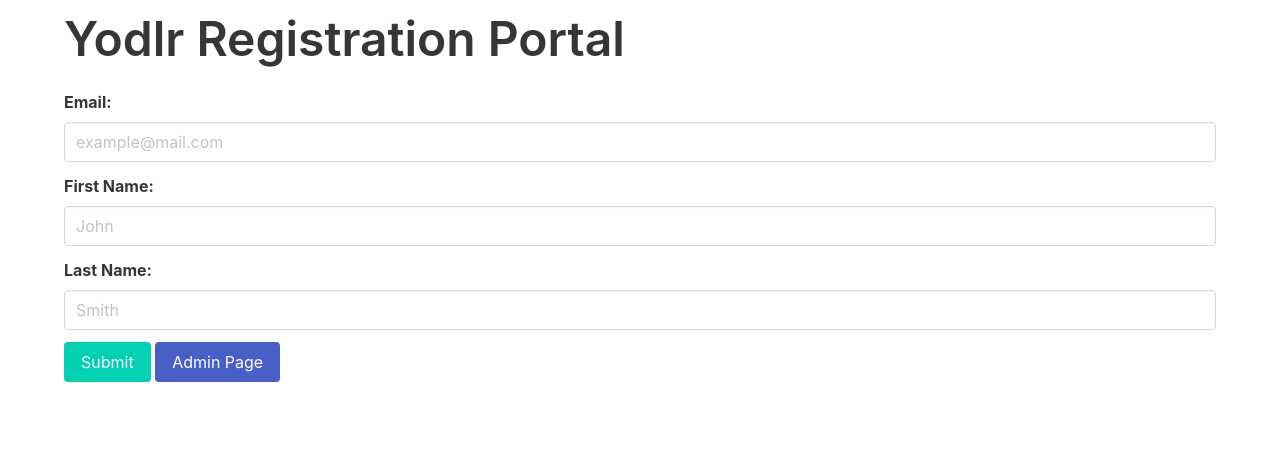
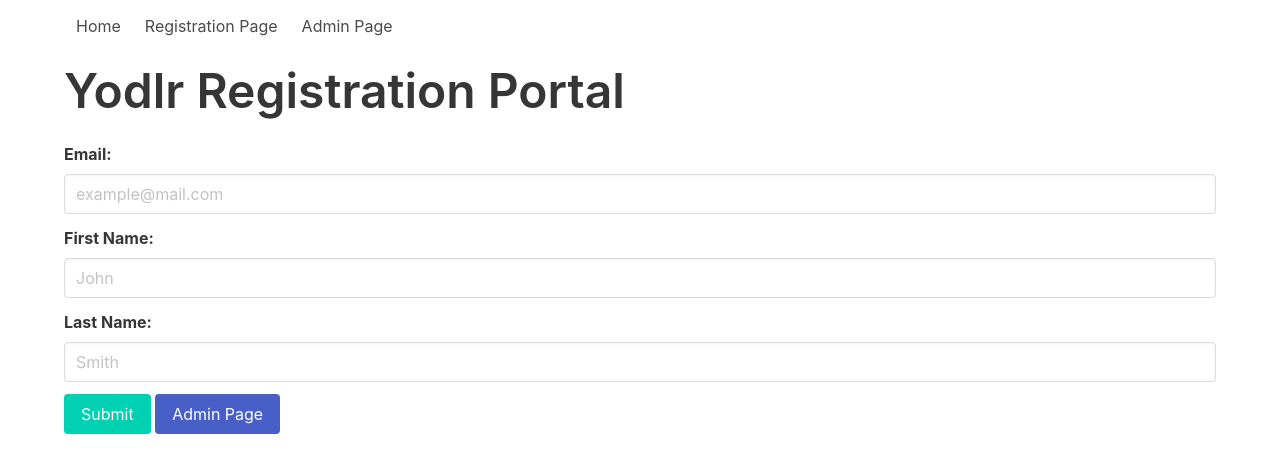
Before and after one commit to quentinikeno/Springboard-SEC-Unit-49.3-Yodlr-Challenge, a website: page public/signup.html in a window 1280 px wide. Drawn offline with nearby package versions, Linux system fonts and the light colour scheme.

Commit message:
Add navbar.

```diff
--- a/public/signup.html
+++ b/public/signup.html
@@ -9,6 +9,17 @@
 		<title>Yodlr Registration Portal</title>
 	</head>
 	<body>
+    <nav class="navbar">
+      <div class="container">
+        <div id="navMenu" class="navbar-menu">
+        <div class="navbar-start">
+          <a href="/index.html" class="navbar-item">Home</a>
+          <a href="/signup.html" class="navbar-item">Registration Page</a>
+          <a href="/admin.html" class="navbar-item">Admin Page</a>
+        </div>
+      </div>
+      </nav>
+
 		<div class="container my-3">
 			<h1 class="title is-1">Yodlr Registration Portal</h1>
 			<form id="signUp" method="POST" class="form">
```
Also changed, not shown: public/admin.html (+11 -0 lines).
